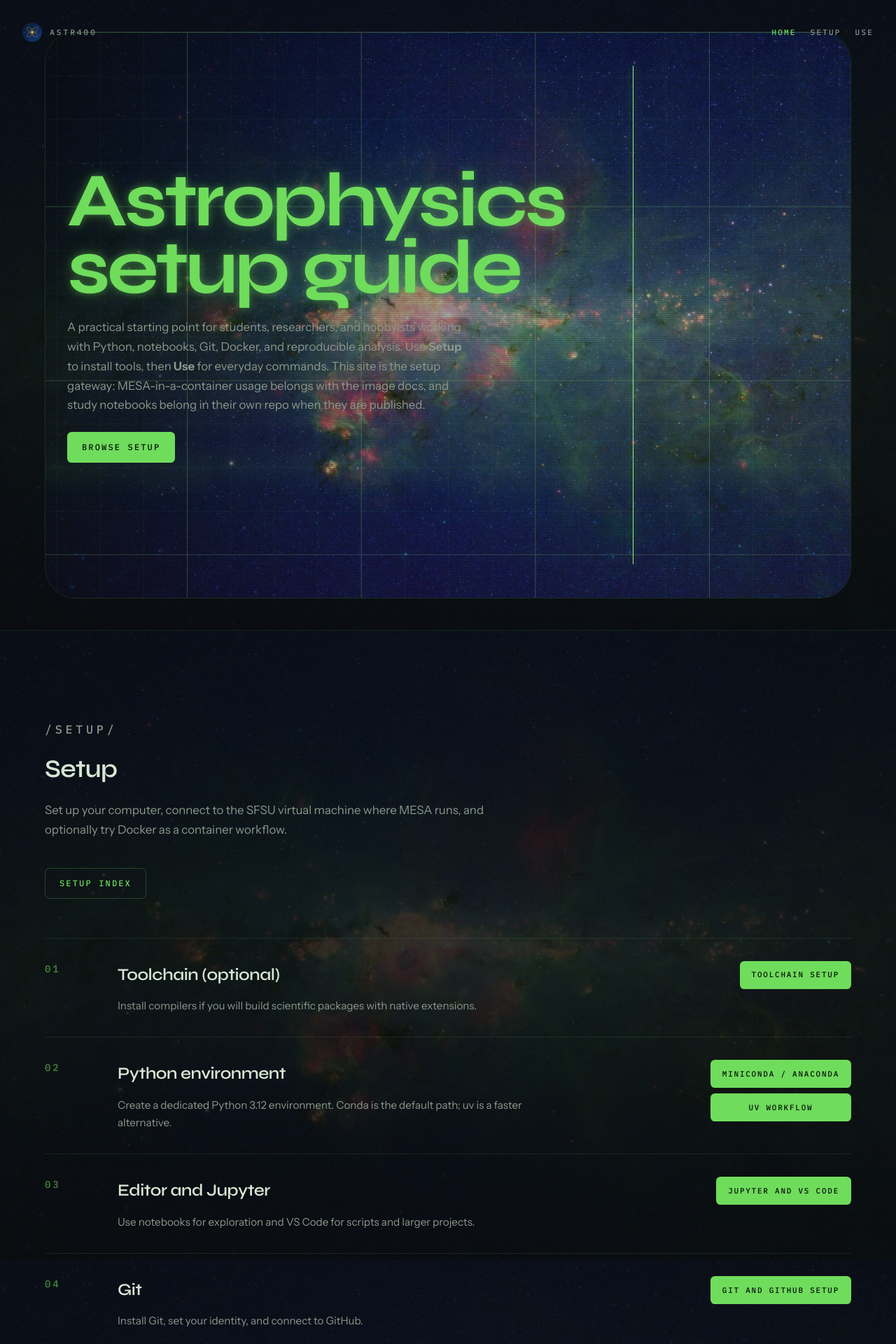
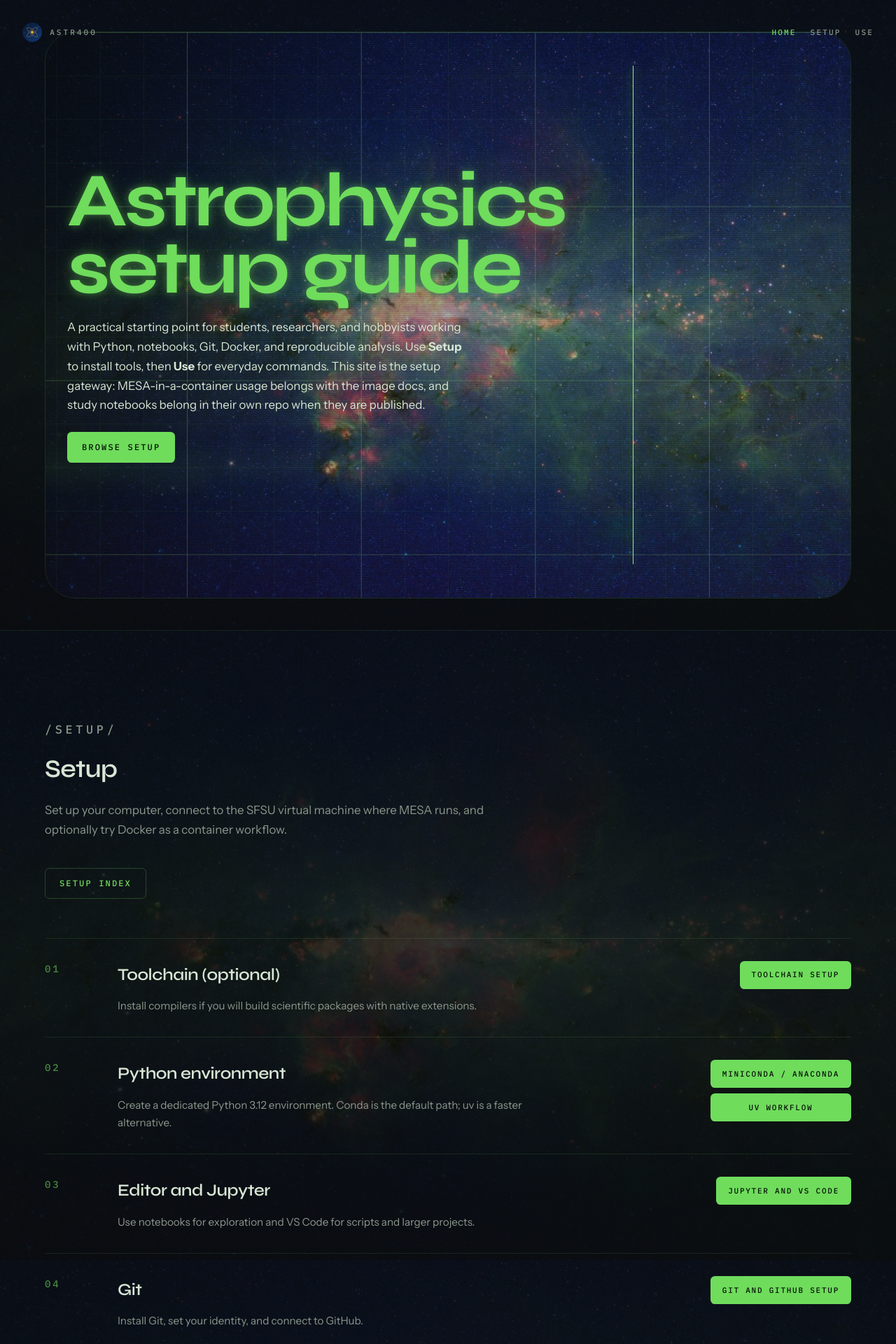
Before and after one commit to astr400/astr400.github.io, a Jekyll site: the page built from index.md, in a window 1280 px wide. Shown: the top 1920 px of the page at 70% size. Built offline with Jekyll 4.4.1, drawn with Linux system fonts in a browser that asks for light colours.

Commit message:
brightened text

```diff
--- a/assets/site.css
+++ b/assets/site.css
@@ -375,7 +375,7 @@ main {
 .hero p {
   max-width: 36rem;
   margin: 1.5rem 0 0;
-  color: var(--steel);
+  color: var(--ink);
   font-size: 1.05rem;
 }
 
```
